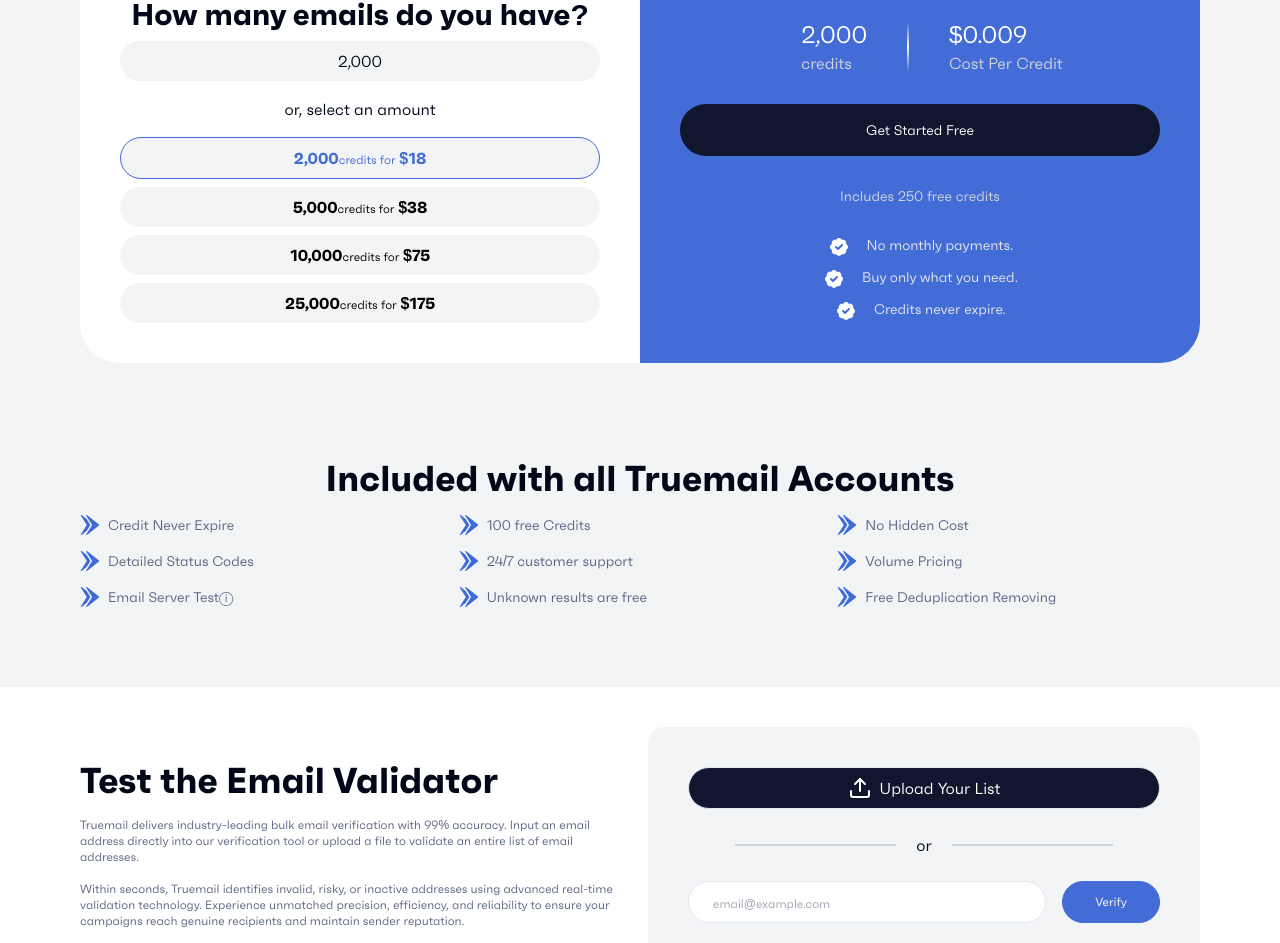
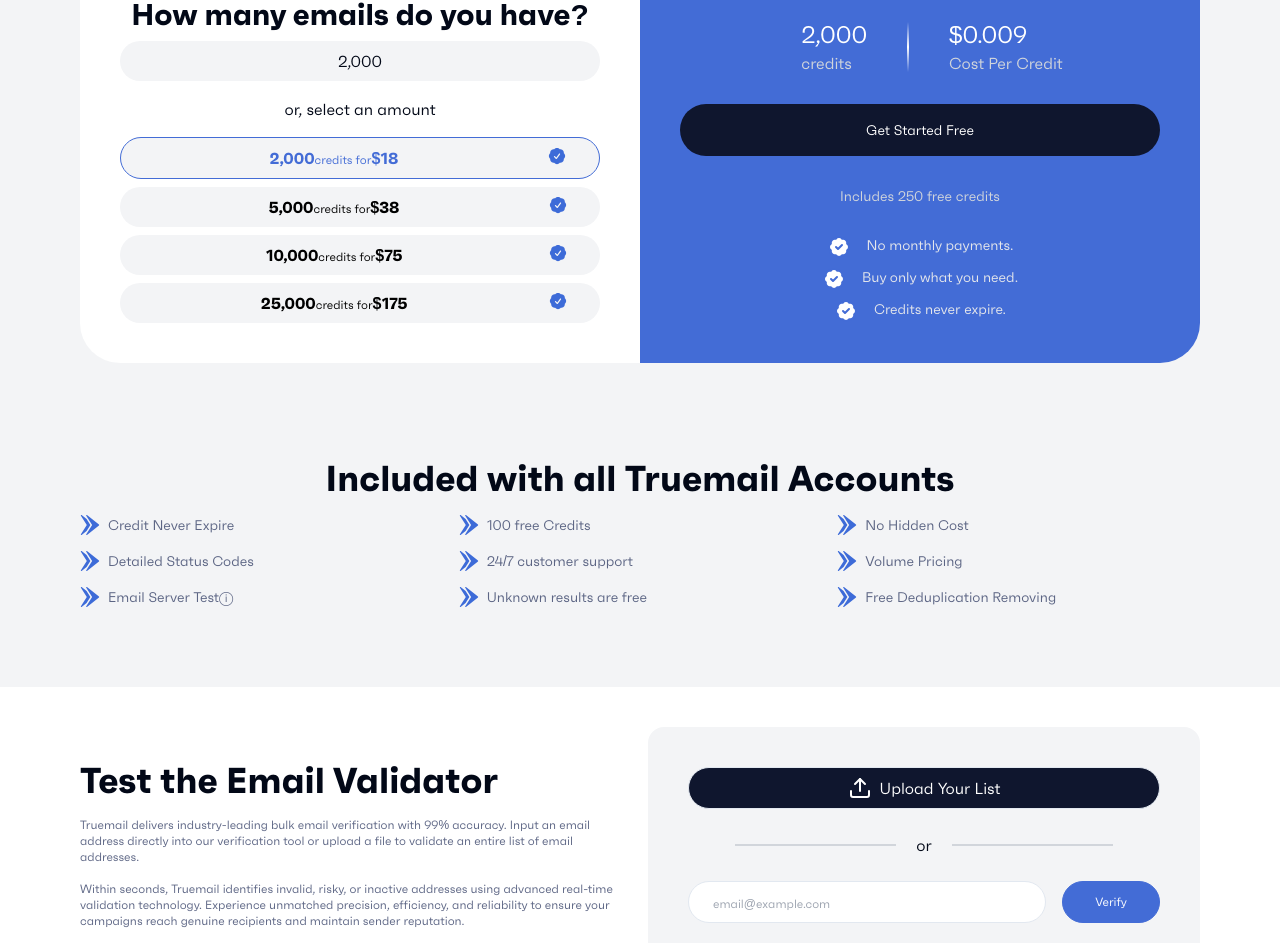
Before and after one commit to ahmad-saqi/truemail, a React (Vite) app: page / in a window 1280 px wide. Shown: the part 1918-2861 px from the top of the page. Built offline with nearby package versions, Linux system fonts and the light colour scheme; no server answers.

Commit message:
pricing icon

```diff
--- a/src/components/landing/pricing.tsx
+++ b/src/components/landing/pricing.tsx
@@ -1,8 +1,7 @@
 import { useState } from "react";
-
 import { BadgeCheck } from "lucide-react";
-
 import Line from "../../assets/img/pricing.svg";
+import princingTick from "../../assets/img/princingTick.svg";
 
 // update path if needed
 
@@ -70,8 +69,11 @@
               }`}
             >
               {item.credits}
-              <span className="text-xs font-light">credits for</span>{" "}
+              <span className="text-xs font-light">credits for</span>
               {item.price}
+              <div className="float-right">
+                <img src={princingTick} className="float-right mr-8 h-5 w-5" alt="" />
+              </div>
             </button>
           ))}
 
```
Also changed, not shown: src/assets/img/princingTick.svg (added).
